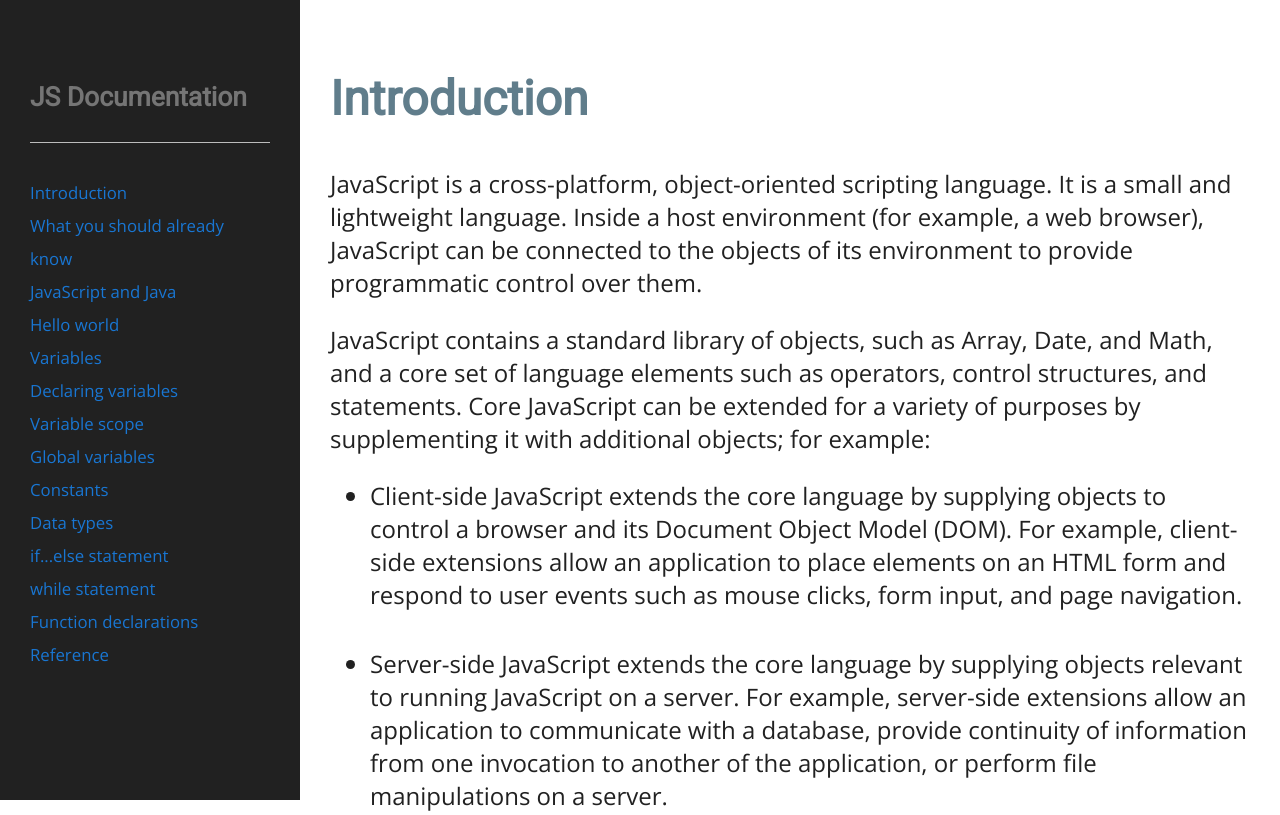
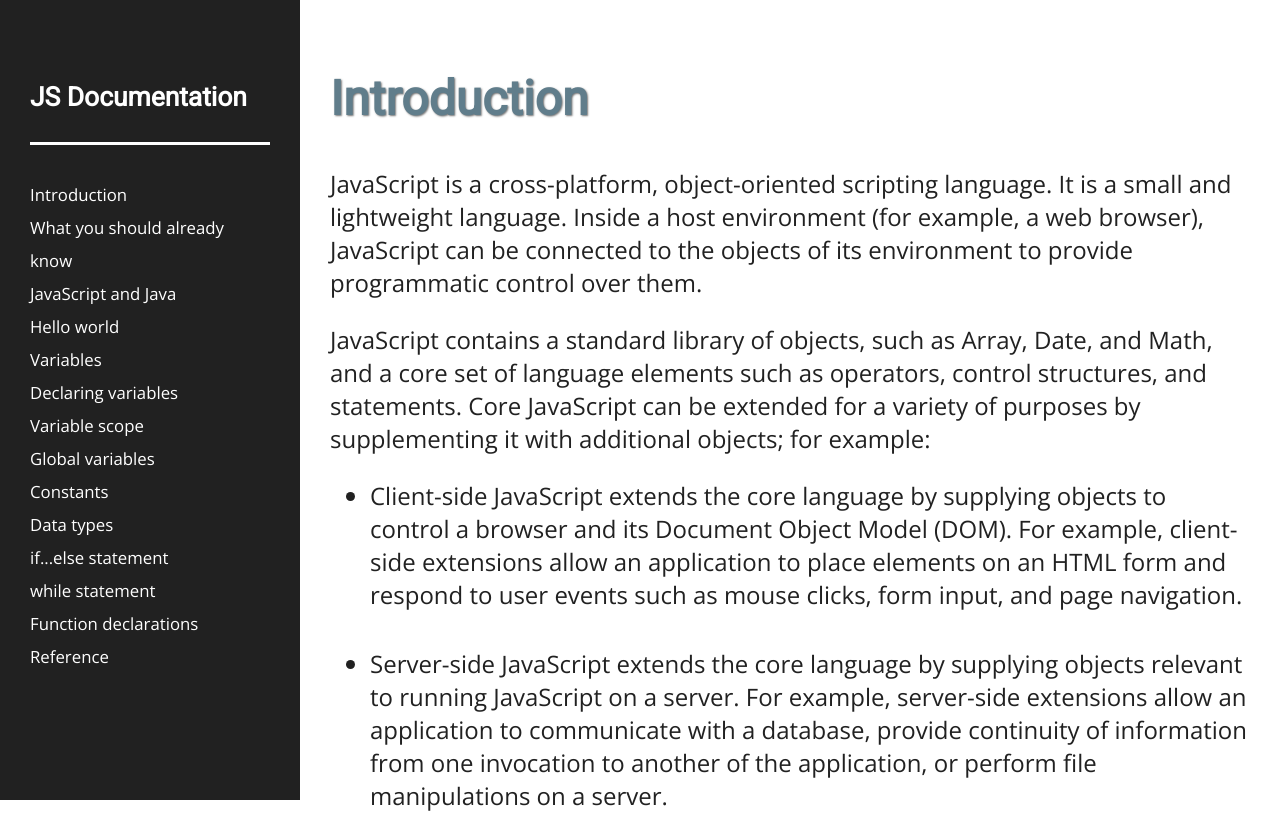
Before and after one commit to Karl-Horning/fcc-build-a-technical-documentation-page, a plain HTML site: page index.html in a window 1280 px wide. Shown: the top 815 px of the page. Drawn offline with nearby package versions, Linux system fonts and the light colour scheme.

Commit message:
Added additional styles to the headers and the navbar links

```diff
--- a/resources/css/styles.scss
+++ b/resources/css/styles.scss
@@ -23,6 +23,7 @@ $variable: #ff5252;
 
 // styles
 $border: 1px solid $divider-color;
+$primary-border: 3px solid $text-and-icons;
 
 /* body styles */
 body { margin: 0; }
@@ -63,22 +64,26 @@ h2 { font-size: 2em; }
 
 // font colors
 body { color: $primary-text; }
-h1 { color: $secondary-text; }
+h1 { color: $text-and-icons; }
 h2 { color: $accent-color; }
 a { color: $dark-primary-color; }
 a:hover { color: $primary-color; }
+.nav-link { color: $text-and-icons; }
+em { background: $light-primary-color; }
 
 /* font styles */
 h1 {
-    border-bottom: $border;
+    border-bottom: $primary-border;
     margin-bottom: 30px;
     padding-bottom: 30px;
     padding-top: 30px;
 }
+h2 { text-shadow: 1px 1px 2px $secondary-text; }
 .nav-link { text-decoration: none; }
 
 
 // general styles
+::selection { background: $bool; }
 hr { border-bottom: $border; }
 
 section {
```
Also changed, not shown: resources/css/styles.css, 1 other file.
